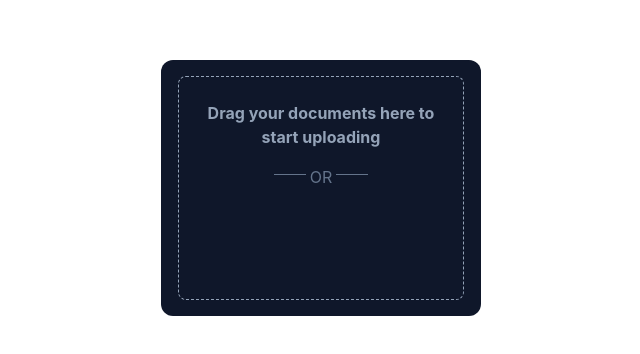
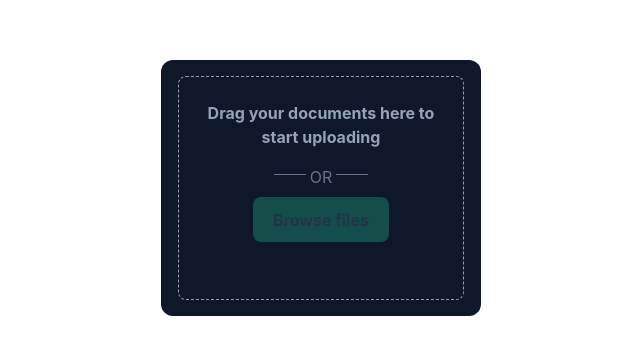
Before and after one commit to Mogoatlhe/dkkp-pdf-excel-export, a React (Vite) app: page / in a window 1280 px wide. Shown: the part 212-566 px from the top of the page, without its empty margins (319-959 px from the left). Built offline with nearby package versions, Linux system fonts and the light colour scheme.

Commit message:
add "browse files button"

```diff
--- a/src/components/file_upload.tsx
+++ b/src/components/file_upload.tsx
@@ -11,6 +11,7 @@ const File_Upload = () => {
       <form>
         <input type="file" id = "files" className="hidden" name = "files" multiple/>
       </form>
+      <button className="font-bold bg-teal-900 mt-2">Browse files</button>
     </div>
   </div>)
 }
```
